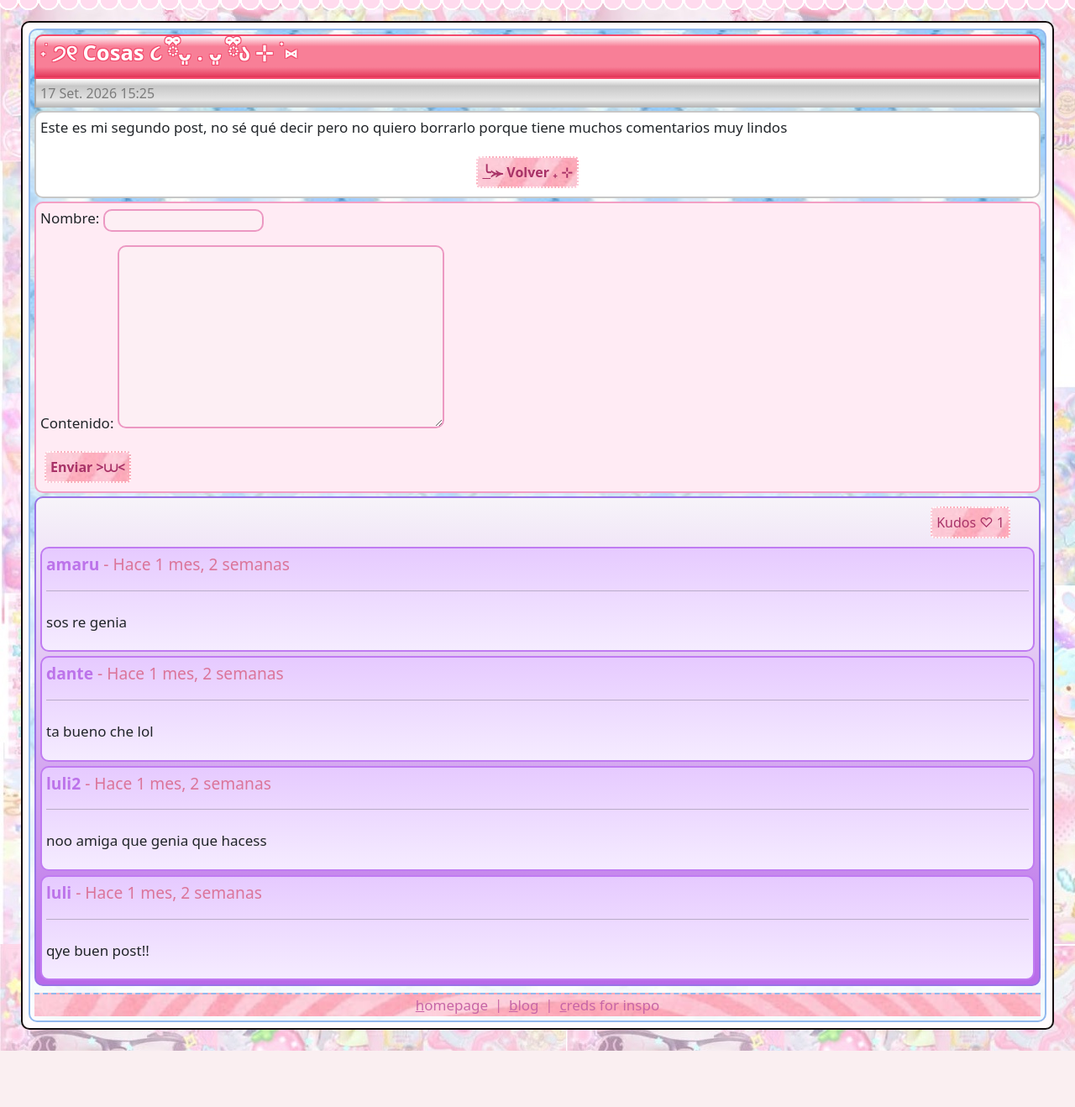
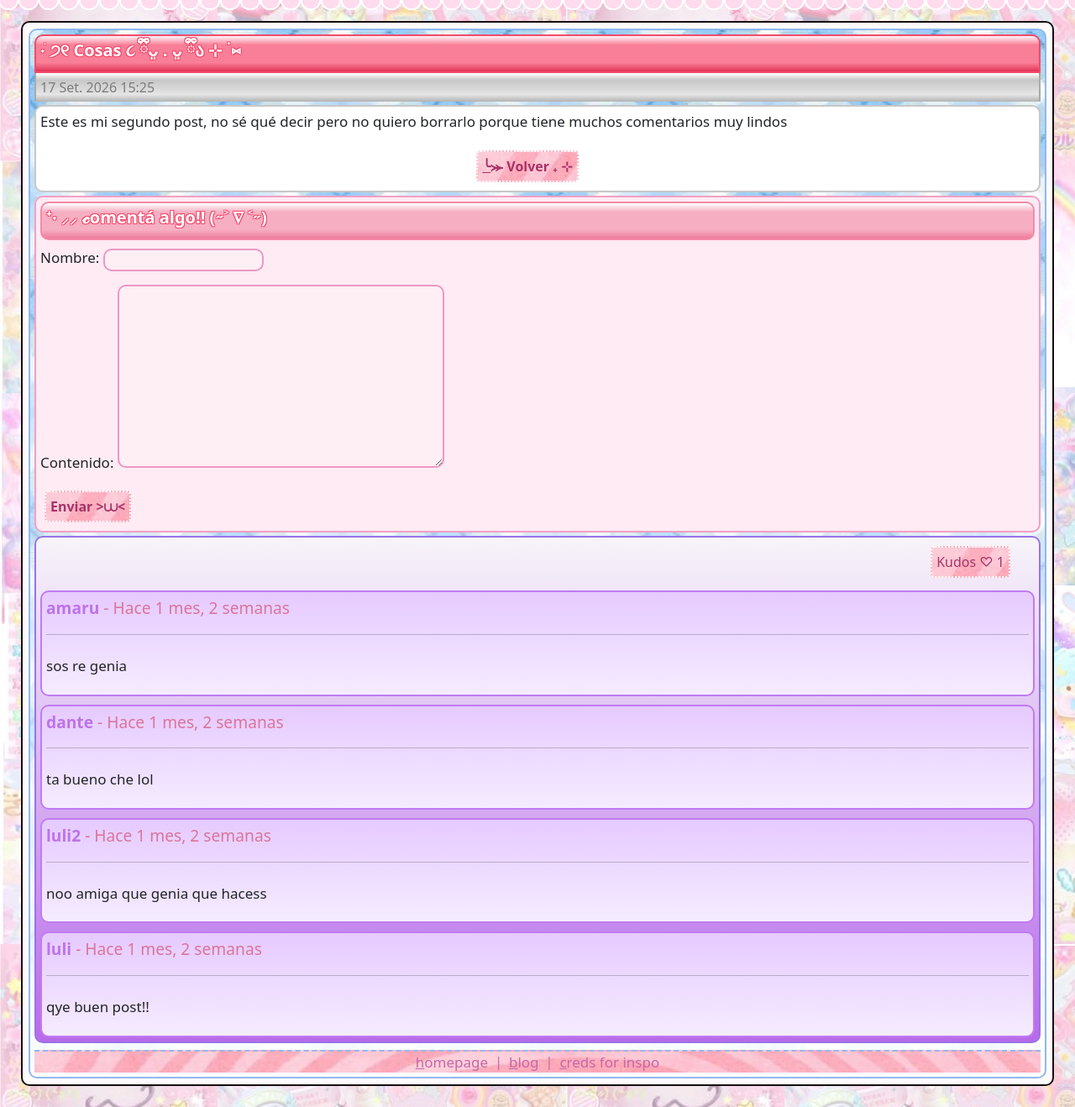
Before and after one commit to sbudani-cloud/web-personal-django, a Django app: a page that uses webpersonal/blog/templates/blog/details.html in a window 1280 px wide. Shown: the part 66-1384 px from the top of the page at 84% size. Before the commit the page ends 1317 px from the top, so only its background shows below. Run offline with Django 5.2, Linux system fonts and the light colour scheme; data comes from the database, SQL or seed files in the repository.

Commit message:
detalles

```diff
--- a/webpersonal/blog/templates/blog/details.html
+++ b/webpersonal/blog/templates/blog/details.html
@@ -10,7 +10,7 @@
     <div class="row">
         <div class="col">
             <div class="cont-diseno-primero">
-                <h1 style="font-size: clamp(20px, 2vw, 32px);">˖ ֹ੭୧ {{post.title}} ⊹ ࣪ ⑅</h1>
+                <h1>˖ ֹ੭୧ {{post.title}} ⊹ ࣪ ⑅</h1>
             </div>
             <div class="cont-diseno-segundo">
                 <span style="color: #7c7c7c;">{{post.created_at}}</span>
@@ -26,6 +26,7 @@
     </div>
 
     <div class="probando mt-1" style="background-color: #ffebf4; border-color: #f39fc4;">
+        <div class="cont-diseno-rosita mb-2"><h1>⁺˖ ⸝⸝ 𝓬omentá algo!! (˶˃ ∇ ˂˶)</h1></div>
         <form method='post' action='.'>
             {% csrf_token %}
             {{form.as_p}}
--- a/webpersonal/static/css/base.css
+++ b/webpersonal/static/css/base.css
@@ -461,7 +461,7 @@ hr {
 }
 
 .caja-comentarios {
-    margin-top: 5px;
+    margin-top: 10px;
     padding: 5px;
     background: linear-gradient(to top, #f5ecff, #e6caff);
     border: 2px solid #c07bf2;
```
Also changed, not shown: webpersonal/blog/templates/blog/search_results.html (+11 -9 lines).
